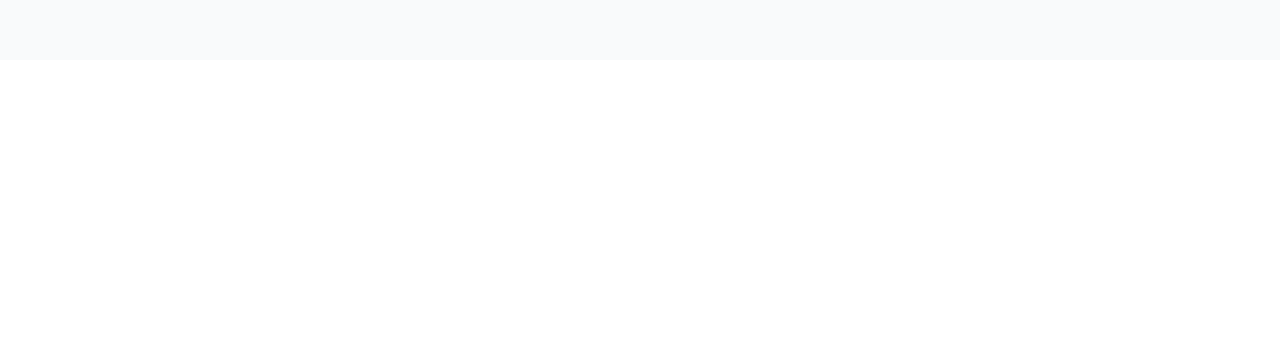
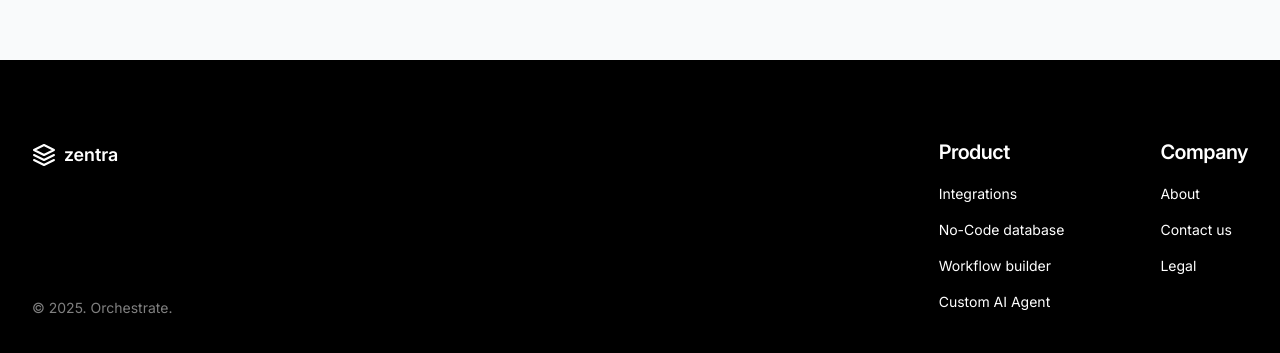
Before and after one commit to uiftikhar/orchestrate-landing-page, a Next.js app: page / in a window 1280 px wide. Shown: the part 741-1094 px from the top of the page. Before the commit the page ends 801 px from the top, so only its background shows below. Built offline with nearby package versions, Linux system fonts and the light colour scheme.

Commit message:
Mobile view completed

```diff
--- a/app/page.tsx
+++ b/app/page.tsx
@@ -4,6 +4,7 @@ import { Navigation } from "@/components/Navigation";
 import { HeroMobile } from "@/components/HeroMobile";
 import { HeroTablet } from "@/components/HeroTablet";
 import { HeroDesktop } from "@/components/HeroDesktop";
+import { Footer } from "@/components/Footer";
 
 export default function Home() {
   return (
@@ -19,6 +20,7 @@ export default function Home() {
           </div>
         </section>
       </main>
+      <Footer />
     </>
   );
 }
--- /dev/null
+++ b/components/Footer.tsx
@@ -0,0 +1,203 @@
+import { Text, Heading } from "@/components/ui";
+import Link from "next/link";
+
+export function Footer() {
+  const currentYear = new Date().getFullYear();
+
+  const productLinks = [
+    { label: "Integrations", href: "#integrations" },
+    { label: "No-Code database", href: "#database" },
+    { label: "Workflow builder", href: "#workflow" },
+    { label: "Custom AI Agent", href: "#ai-agent" },
+  ];
+
+  const companyLinks = [
+    { label: "About", href: "#about" },
+    { label: "Contact us", href: "#contact" },
+    { label: "Legal", href: "#legal" },
+  ];
+
+  return (
+    <footer className="w-full bg-black text-white">
+      <div className="container mx-auto px-5 py-12 md:py-16 lg:py-20">
+        {/* Mobile Layout - Logo left, Links right */}
+        <div className="md:hidden">
+          {/* Main content - 2 columns */}
+          <div className="flex items-start flex-row justify-between mb-16">
+            {/* Left: Logo */}
+            <div className="flex items-center gap-2">
+              <svg
+                width="24"
+                height="24"
+                viewBox="0 0 24 24"
+                fill="none"
+                xmlns="http://www.w3.org/2000/svg"
+                className="text-white"
+              >
+                <path
+                  d="M12 2L2 7L12 12L22 7L12 2Z"
+                  stroke="currentColor"
+                  strokeWidth="2"
+                  strokeLinecap="round"
+                  strokeLinejoin="round"
+                />
+                <path
+                  d="M2 17L12 22L22 17"
+                  stroke="currentColor"
+                  strokeWidth="2"
+                  strokeLinecap="round"
+                  strokeLinejoin="round"
+                />
+                <path
+                  d="M2 12L12 17L22 12"
+                  stroke="currentColor"
+                  strokeWidth="2"
+                  strokeLinecap="round"
+                  strokeLinejoin="round"
+                />
+              </svg>
+              <Text size="lg" weight="semibold" className="text-white">
+                zentra
+              </Text>
+            </div>
+
+            {/* Right: Links - Vertical stack */}
+            <div className="space-y-10 pr-10">
+              {/* Product Column */}
+              <div>
+                <Heading as="h6" weight="semibold" className="text-white mb-4">
+                  Product
+                </Heading>
+                <ul className="space-y-3">
+                  {productLinks.map((link) => (
+                    <li key={link.href}>
+                      <Link
+                        href={link.href}
+                        className="text-white/70 hover:text-white transition-colors text-sm"
+                      >
+                        {link.label}
+                      </Link>
+                    </li>
+                  ))}
+                </ul>
+              </div>
+
+              {/* Company Column */}
+              <div>
+                <Heading as="h6" weight="semibold" className="text-white mb-4">
+                  Company
+                </Heading>
+                <ul className="space-y-3">
+                  {companyLinks.map((link) => (
+                    <li key={link.href}>
+                      <Link
+                        href={link.href}
+                        className="text-white/70 hover:text-white transition-colors text-sm"
+                      >
+                        {link.label}
+                      </Link>
+                    </li>
+                  ))}
+                </ul>
+              </div>
+            </div>
+          </div>
+
+          {/* Copyright */}
+          <div className="pt-6">
+            <Text size="sm" className="text-white/50">
+              © {currentYear}. Orchestrate.
+            </Text>
+          </div>
+        </div>
+
+        {/* Tablet & Desktop Layout - 3 columns with logo on left */}
+        <div className="hidden md:flex md:items-start md:justify-between">
+          {/* Left: Logo & Copyright */}
+          <div className="flex flex-col justify-between min-h-[180px]">
+            <div className="flex items-center gap-2">
+              <svg
+                width="24"
+                height="24"
+                viewBox="0 0 24 24"
+                fill="none"
+                xmlns="http://www.w3.org/2000/svg"
+                className="text-white"
+              >
+                <path
+                  d="M12 2L2 7L12 12L22 7L12 2Z"
+                  stroke="currentColor"
+                  strokeWidth="2"
+                  strokeLinecap="round"
+                  strokeLinejoin="round"
+                />
+                <path
+                  d="M2 17L12 22L22 17"
+                  stroke="currentColor"
+                  strokeWidth="2"
+                  strokeLinecap="round"
+                  strokeLinejoin="round"
+                />
+                <path
+                  d="M2 12L12 17L22 12"
+                  stroke="currentColor"
+                  strokeWidth="2"
+                  strokeLinecap="round"
+                  strokeLinejoin="round"
+                />
+              </svg>
+              <Text size="lg" weight="semibold" className="text-white">
+                zentra
+              </Text>
+            </div>
+
+            <Text size="sm" className="text-white/50 mt-auto">
+              © {currentYear}. Orchestrate.
+            </Text>
+          </div>
+
+          {/* Right: Link Columns */}
+          <div className="flex gap-16 lg:gap-24">
+            {/* Product Column */}
+            <div>
+              <Heading as="h6" weight="semibold" className="text-white mb-4">
+                Product
+              </Heading>
+              <ul className="space-y-3">
+                {productLinks.map((link) => (
+                  <li key={link.href}>
+                    <Link
+                      href={link.href}
+                      className="text-white/70 hover:text-white transition-colors text-sm"
+                    >
+                      {link.label}
+                    </Link>
+                  </li>
+                ))}
+              </ul>
+            </div>
+
+            {/* Company Column */}
+            <div>
+              <Heading as="h6" weight="semibold" className="text-white mb-4">
+                Company
+              </Heading>
+              <ul className="space-y-3">
+                {companyLinks.map((link) => (
+                  <li key={link.href}>
+                    <Link
+                      href={link.href}
+                      className="text-white/70 hover:text-white transition-colors text-sm"
+                    >
+                      {link.label}
+                    </Link>
+                  </li>
+                ))}
+              </ul>
+            </div>
+          </div>
+        </div>
+      </div>
+    </footer>
+  );
+}
--- a/components/HeroMobile.tsx
+++ b/components/HeroMobile.tsx
@@ -359,20 +359,27 @@ export function HeroMobile() {
             className="rounded-3xl border border-gray-200 bg-gradient-black-blue"
           >
             <CardHeader className="flex flex-row items-start justify-between gap-4 mb-6">
-              <CardTitle className="text-lg font-bold mb-1 text-white">
-                Design Partner
+              <CardTitle className="text-[36px] font-bold mb-1 text-white text-center">
+                Stop guessing, Start executing
               </CardTitle>
             </CardHeader>
 
             <CardContent className="space-y-6">
-            <div>
-            </div>
+              <Text size="base" weight="normal" className="text-white text-center opacity-70">
+                Join product organizations that turned strategy docs into shipped outcomes.
+                Upload your strategy doc and see your first delta proposals today.
+              </Text>
             </CardContent>
 
             <CardFooter className="pt-6 mt-6 border-t-0">
-            <Button variant="primary" size="lg" fullWidth>
+              <article className="flex flex-row gap-4">
+                <Button variant="secondary" size="md" fullWidth>
                   Get started
                 </Button>
+                <Button variant="primary" size="md" fullWidth>
+                  Book a demo
+                </Button>
+              </article>
             </CardFooter>
           </Card>
         </section>
--- a/components/ui/Button.tsx
+++ b/components/ui/Button.tsx
@@ -40,7 +40,7 @@ const variantClasses = {
   primary:
     "bg-gray-950 text-white hover:bg-gray-800 active:bg-gray-900 dark:bg-white dark:text-gray-950 dark:hover:bg-gray-100",
   secondary:
-    "bg-purple-600 text-white hover:bg-purple-700 active:bg-purple-800",
+    "bg-white text-black",
   outline:
     "border-2 border-gray-300 text-gray-950 hover:bg-gray-50 active:bg-gray-100 dark:border-gray-700 dark:text-white dark:hover:bg-gray-900",
   ghost:
--- a/components/ui/Card.tsx
+++ b/components/ui/Card.tsx
@@ -92,7 +92,7 @@ export const CardTitle = React.forwardRef<HTMLHeadingElement, CardTitleProps>(
     return (
       <h3
         ref={ref}
-        className={cn("card-title text-2xl font-bold", className)}
+        className={cn("text-2xl font-bold text-gray-950 dark:text-white", className)}
         {...props}
       >
         {children}
--- a/components/ui/Heading.tsx
+++ b/components/ui/Heading.tsx
@@ -90,7 +90,6 @@ export const Heading = React.forwardRef<HTMLHeadingElement, HeadingProps>(
     const headingSize = size || Component;
 
     const classes = cn(
-      "heading", // Base class for higher specificity
       sizeClasses[headingSize],
       weightClasses[weight],
       variantClasses[variant],
```
Also changed, not shown: app/globals.css (+24 -13 lines). Lines whose indentation alone changed are shown as unchanged.
